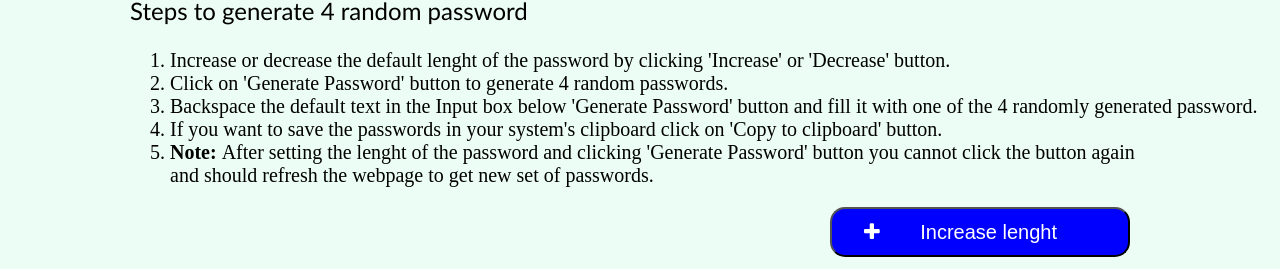
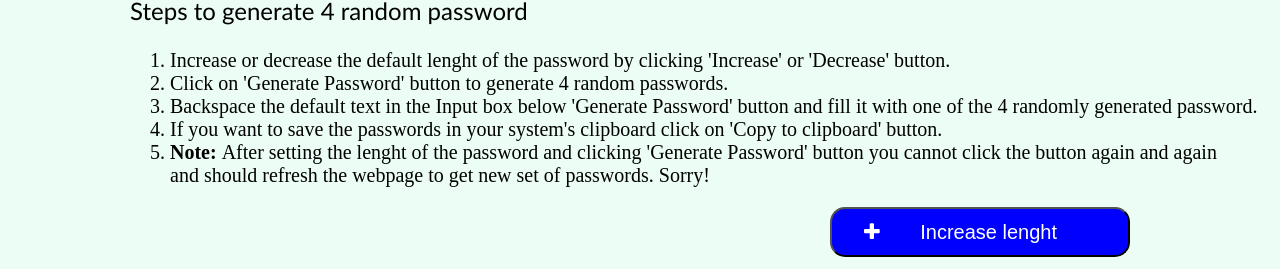
Before and after one commit to Aneesha-Maiya/ArtTherapy, a plain HTML site: page Random_password_generator.html in a window 1280 px wide. Shown: the part 334-603 px from the top of the page. Drawn offline with Linux system fonts and the light colour scheme.

Commit message:
Mybranch first commit

```diff
--- a/Random_password_generator.html
+++ b/Random_password_generator.html
@@ -18,8 +18,8 @@
                     'Copy to clipboard' button.
                 </li>
                 <li> <strong>Note: </strong>After setting the lenght of the password and clicking
-                    'Generate Password' button you cannot click the button again <br> and should refresh
-                    the webpage to get new set of passwords.
+                    'Generate Password' button you cannot click the button again and again<br> and should refresh
+                    the webpage to get new set of passwords. Sorry!
                 </li>
             </li></ol>
         </p>
```
Also changed, not shown: 1 other file.
